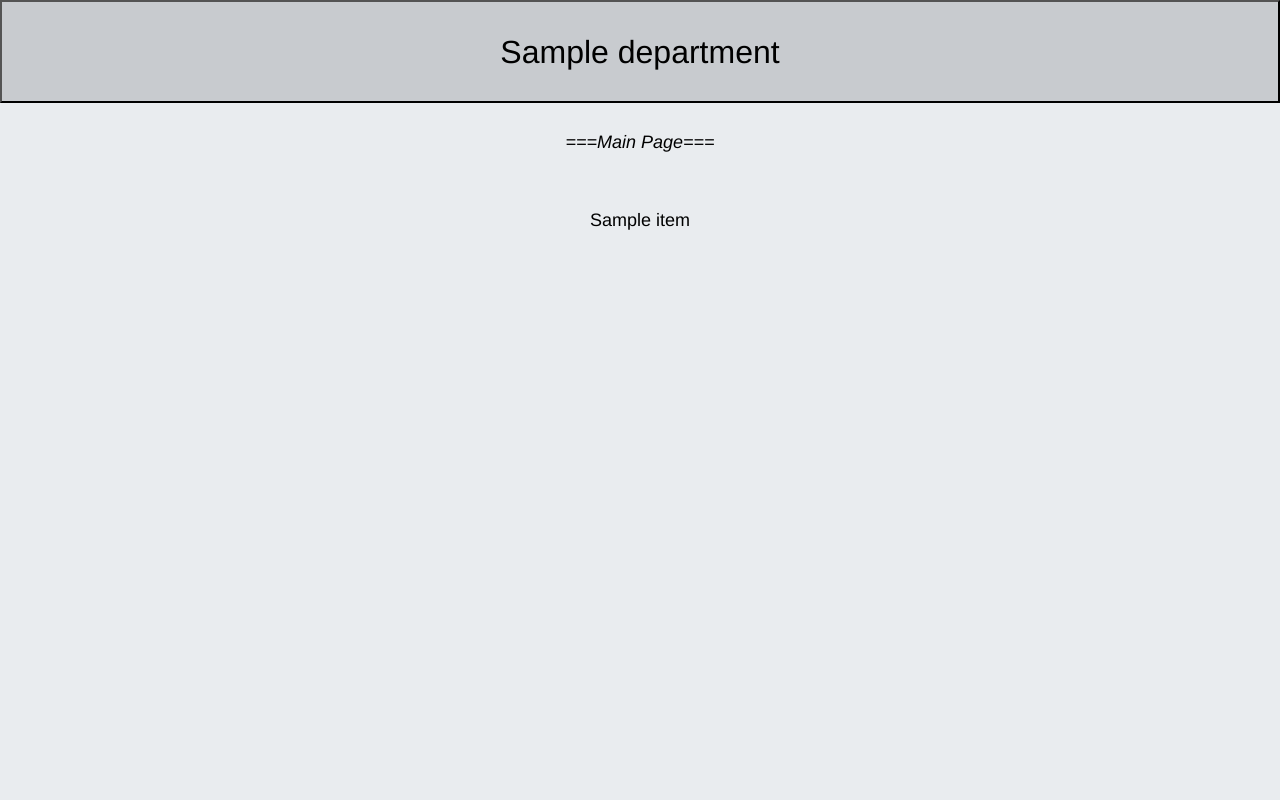
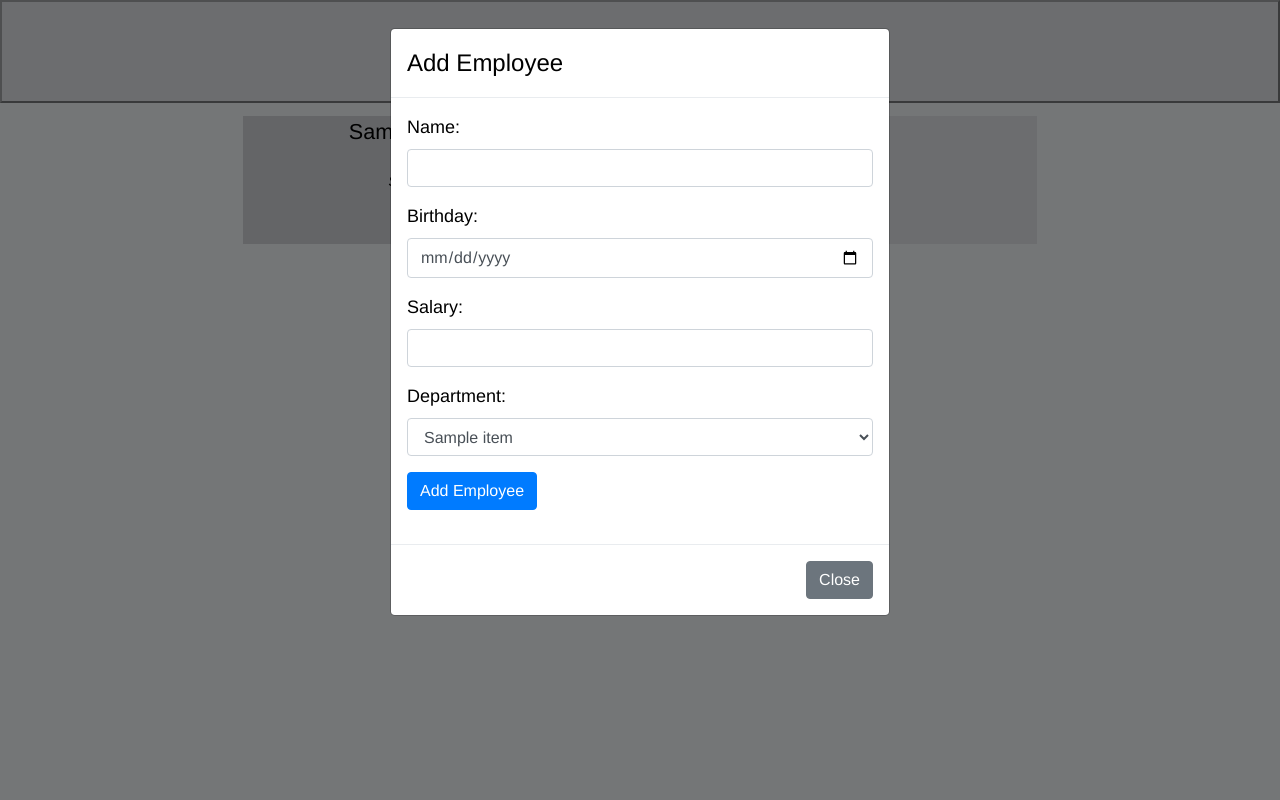
Before and after one commit to vm0123456789/epam-university-python-2020-finalproject, a Flask app: a page that uses app/templates/department.html in a window 1280 px wide, after a click that opens the changed part. Run offline with Flask 2, Linux system fonts and the light colour scheme; tables that the repository leaves empty hold one stand-in row (values such as "Sample post"); a database or web service that is not in the repository returns one stand-in record (values such as "Sample title"); data that the repository does not hold is empty; some libraries are stand-ins or nearby versions.

Commit message:
Added modal_add_employee and modal_edit_employee in department.html

```diff
--- a/app/templates/department.html
+++ b/app/templates/department.html
@@ -39,5 +39,103 @@
         </a>
     </div>
 
+    <!-- ====== MODAL ADD EMPLOYEE ======= -->
+    <div id="modal_add_employee" class="modal fade" role="dialog">
+        <div class="modal-dialog">
+            <div class="modal-content">
+                <div class="modal-header">
+                    <h4 class="modal-title">Add Employee</h4>
+                </div>
+                <div class="modal-body">
+                    <form action="" method="POST">
+
+                        <div class="form-group">
+                            <label for="name">Name:</label>
+                            <input type="text" class="form-control" id="name" name="name" required="1">
+                        </div>
+
+                        <div class="form-group">
+                            <label for="birthday">Birthday:</label>
+                            <input type="date" class="form-control" id="birthday" name="birthday" required="1">
+                        </div>
+
+                        <div class="form-group">
+                            <label for="salary">Salary:</label>
+                            <input type="number" class="form-control" id="salary" name="salary" required="1">
+                        </div>
+
+                        <div class="form-group">
+                            <label for="dep_name">Department:</label>
+                            <select class="form-control" id="dep_name" name="dep_name">
+{#                            current department will be selected by default#}
+                                {% for department in departments %}
+                                    <option {% if department['name'] == title %}
+                                        selected
+                                    {% endif %}>{{ department['name'] }}</option>
+                                {% endfor %}
+                            </select>
+                        </div>
+
+                        <div class="form-group">
+                            <button class="btn btn-primary" type="submit">Add Employee</button>
+                        </div>
+                    </form>
+                </div>
+                <div class="modal-footer">
+                    <button type="button" class="btn btn-secondary" data-dismiss="modal">Close</button>
+                </div>
+            </div>
+        </div>
+    </div>
+
+    <!-- ====== MODAL EDIT EMPLOYEE ======= -->
+    <div id="modal_edit_employee" class="modal fade" role="dialog">
+        <div class="modal-dialog">
+            <div class="modal-content">
+                <div class="modal-header">
+                    <h4 class="modal-title">Edit Employee</h4>
+                </div>
+                <div class="modal-body">
+                    <form action="" method="POST">
+
+                        <div class="form-group">
+                            <label for="name">Name:</label>
+                            <input type="text" class="form-control" id="name" name="name" required="1">
+                        </div>
+
+                        <div class="form-group">
+                            <label for="birthday">Birthday:</label>
+                            <input type="date" class="form-control" id="birthday" name="birthday" required="1">
+                        </div>
+
+                        <div class="form-group">
+                            <label for="salary">Salary:</label>
+                            <input type="number" class="form-control" id="salary" name="salary" required="1">
+                        </div>
+
+                        <div class="form-group">
+                            <label for="dep_name">Department:</label>
+                            <select class="form-control" id="dep_name" name="dep_name">
+{#                            current department will be selected by default#}
+                                {% for department in departments %}
+                                    <option {% if department['name'] == title %}
+                                        selected
+                                    {% endif %}>{{ department['name'] }}</option>
+                                {% endfor %}
+                            </select>
+                        </div>
+
+                        <div class="form-group">
+                            <button class="btn btn-primary" type="submit">Edit Employee</button>
+                        </div>
+                    </form>
+                </div>
+                <div class="modal-footer">
+                    <button type="button" class="btn btn-secondary" data-dismiss="modal">Close</button>
+                </div>
+            </div>
+        </div>
+    </div>
+
 
 {% endblock %}
```
